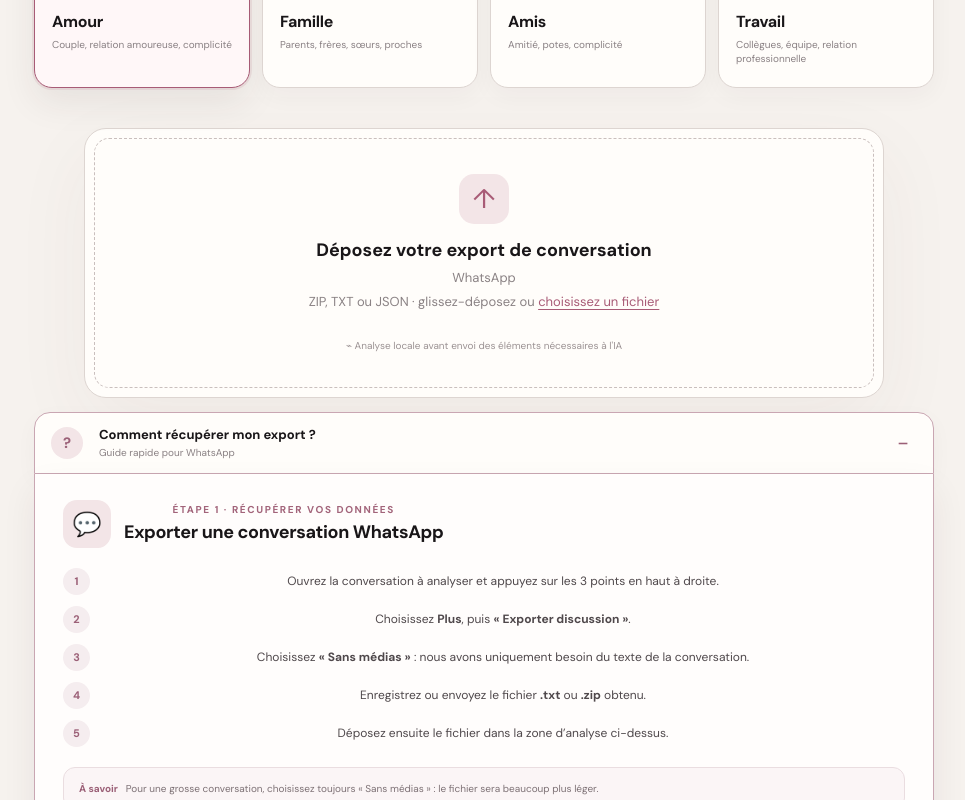
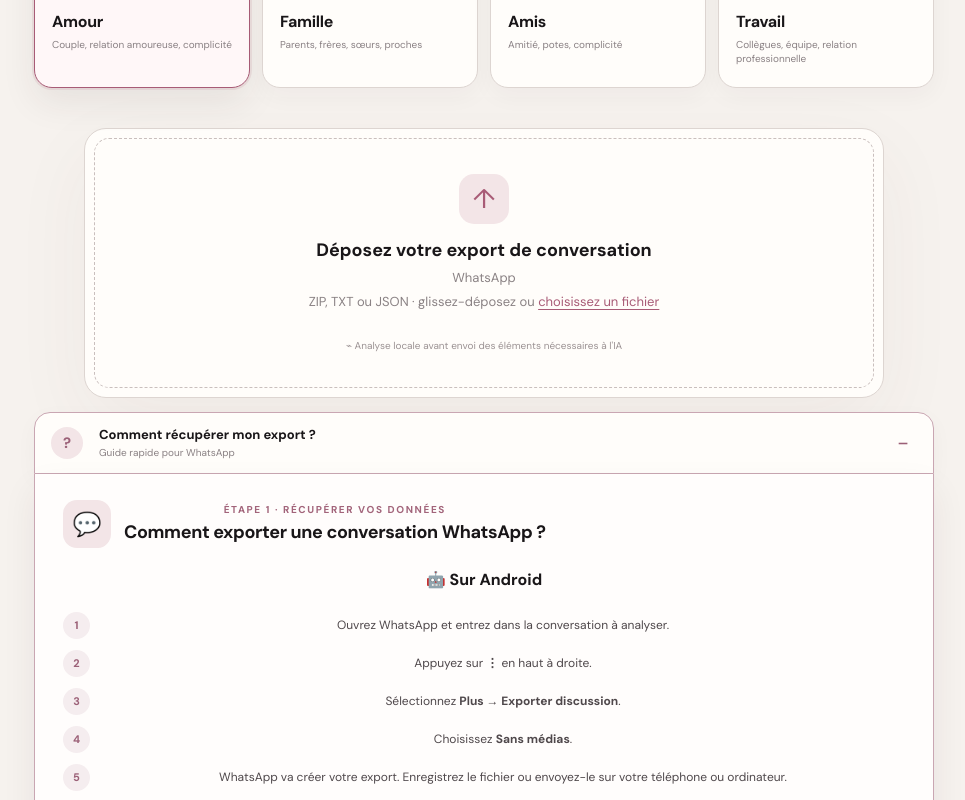
Before and after one commit to K3nSh1n6464/couple-ai-v5, a Next.js app: page / in a window 1280 px wide. Both pictures are taken after a click on the button 640 px from the left and 1063 px from the top of the page. Shown: the part 621-1421 px from the top of the page, without its empty margins (156-1121 px from the left). Built offline with nearby package versions, Linux system fonts and the light colour scheme; a web font is replaced by a local one.

Commit message:
only whatsapp2

```diff
--- a/app/components/ExportGuide.tsx
+++ b/app/components/ExportGuide.tsx
@@ -26,6 +26,7 @@ export default function ExportGuide() {
       {open && (
         <div className="exportGuidePanel">
           <div className="exportGuideContent">
+
             <div className="exportGuideHeading">
               <span className="exportGuideBigIcon">💬</span>
 
@@ -34,57 +35,117 @@ export default function ExportGuide() {
                   ÉTAPE 1 · RÉCUPÉRER VOS DONNÉES
                 </div>
 
-                <h3>Exporter une conversation WhatsApp</h3>
+                <h3>
+                  Comment exporter une conversation WhatsApp ?
+                </h3>
               </div>
             </div>
+
+            <div className="exportGuideSection">
+              <h4>🤖 Sur Android</h4>
 
               <ol>
                 <li>
                   <span>1</span>
                   <p>
-                  Ouvrez la conversation à analyser et appuyez sur les
-                  3 points en haut à droite.
+                    Ouvrez WhatsApp et entrez dans la conversation à
+                    analyser.
                   </p>
                 </li>
 
                 <li>
                   <span>2</span>
                   <p>
-                  Choisissez <b>Plus</b>, puis{" "}
-                  <b>« Exporter discussion »</b>.
+                    Appuyez sur <b>⋮</b> en haut à droite.
                   </p>
                 </li>
 
                 <li>
                   <span>3</span>
                   <p>
-                  Choisissez <b>« Sans médias »</b> : nous avons uniquement
-                  besoin du texte de la conversation.
+                    Sélectionnez <b>Plus → Exporter discussion</b>.
                   </p>
                 </li>
 
                 <li>
                   <span>4</span>
                   <p>
-                  Enregistrez ou envoyez le fichier{" "}
-                  <b>.txt</b> ou <b>.zip</b> obtenu.
+                    Choisissez <b>Sans médias</b>.
                   </p>
                 </li>
 
                 <li>
                   <span>5</span>
                   <p>
-                  Déposez ensuite le fichier dans la zone d’analyse
-                  ci-dessus.
+                    WhatsApp va créer votre export. Enregistrez le fichier
+                    ou envoyez-le sur votre téléphone ou ordinateur.
+                  </p>
+                </li>
+
+                <li>
+                  <span>6</span>
+                  <p>
+                    Revenez sur <b>Discu-AI</b> et importez le fichier.
                   </p>
                 </li>
               </ol>
+            </div>
+
+            <div className="exportGuideSection">
+              <h4>🍎 Sur iPhone</h4>
+
+              <ol>
+                <li>
+                  <span>1</span>
+                  <p>
+                    Ouvrez WhatsApp et sélectionnez la conversation.
+                  </p>
+                </li>
+
+                <li>
+                  <span>2</span>
+                  <p>
+                    Appuyez sur le <b>nom du contact</b> en haut de
+                    l'écran.
+                  </p>
+                </li>
+
+                <li>
+                  <span>3</span>
+                  <p>
+                    Sélectionnez <b>Exporter discussion</b>.
+                  </p>
+                </li>
+
+                <li>
+                  <span>4</span>
+                  <p>
+                    Choisissez <b>Sans médias</b>.
+                  </p>
+                </li>
+
+                <li>
+                  <span>5</span>
+                  <p>
+                    Enregistrez ou partagez le fichier généré.
+                  </p>
+                </li>
+
+                <li>
+                  <span>6</span>
+                  <p>
+                    Importez-le ensuite dans <b>Discu-AI</b>.
+                  </p>
+                </li>
+              </ol>
+            </div>
 
             <div className="exportGuideNote">
               <b>À savoir</b>
               <span>
-                Pour une grosse conversation, choisissez toujours
-                « Sans médias » : le fichier sera beaucoup plus léger.
+                Choisissez toujours « Sans médias ». Discu-AI analyse
+                uniquement le texte de la conversation : les photos,
+                vidéos et autres fichiers ne sont pas nécessaires.
               </span>
             </div>
 
@@ -101,8 +162,8 @@ export default function ExportGuide() {
           <div className="exportGuidePrivacy">
             🔒{" "}
             <span>
-              Ne donnez jamais votre mot de passe à Conversation Autopsy.
-              Utilisez uniquement l’export officiel de WhatsApp.
+              Ne donnez jamais votre mot de passe à Discu-AI. Utilisez
+              uniquement l’export officiel de WhatsApp.
             </span>
           </div>
         </div>
```
Lines whose indentation alone changed are shown as unchanged.
